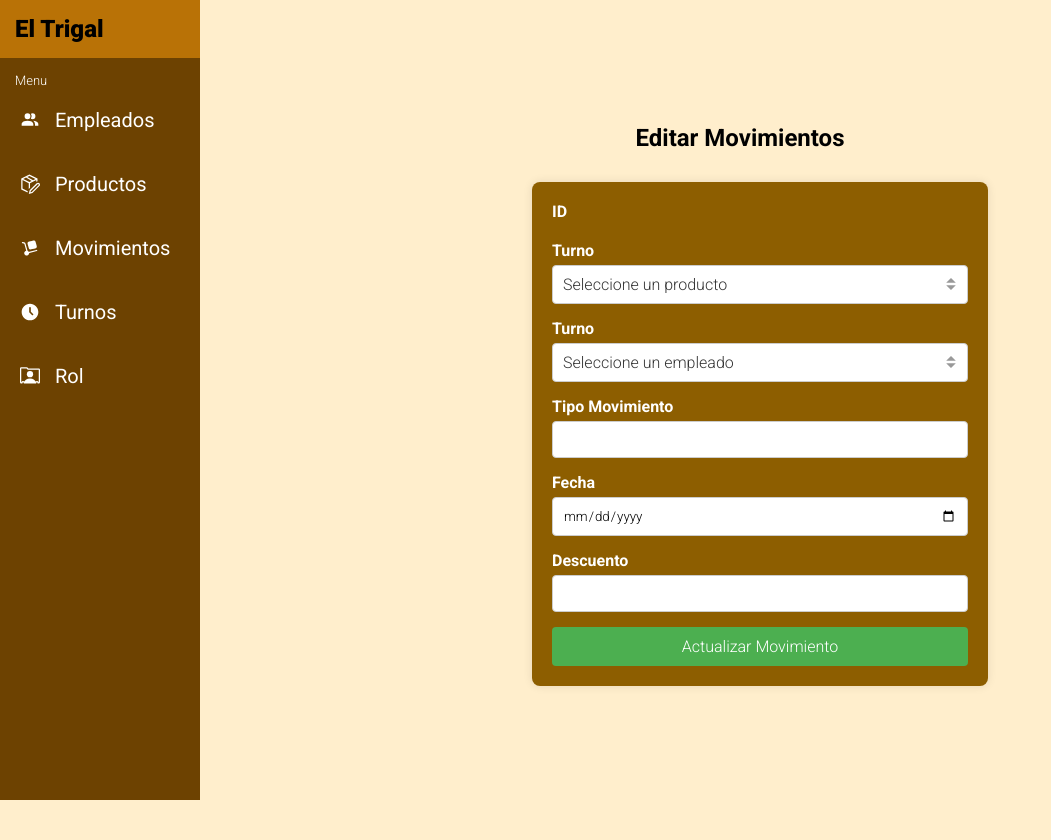
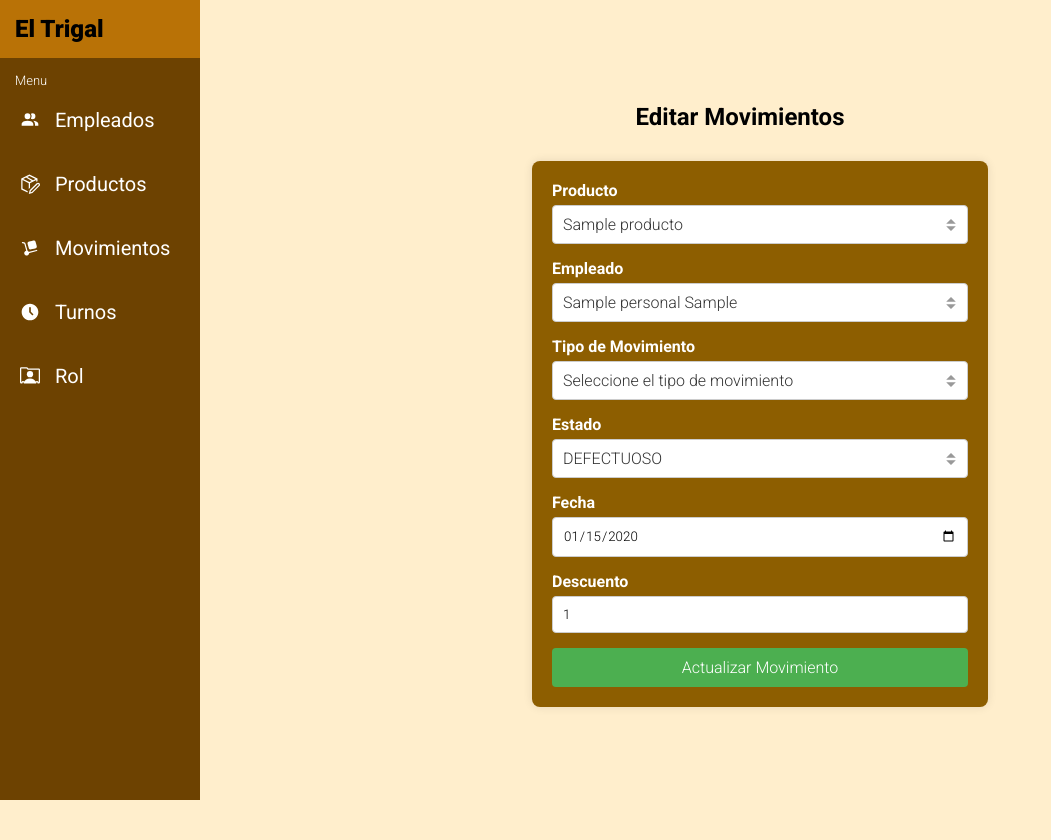
Before and after one commit to josuesn1402/el-trigal-proyecto, a PHP site: page /php/layout/editar-movimientos.php?id=1 in a window 1280 px wide. Shown: the whole page, without its empty margins (0-1051 px from the left). Run offline with PHP 8.4, Linux system fonts and the light colour scheme; tables that the repository leaves empty hold one stand-in row (values such as "Sample post").

Commit message:
Estado cbo y Datos cargan en editar moviemiento

```diff
--- a/php/layout/editar-movimientos.php
+++ b/php/layout/editar-movimientos.php
@@ -1,15 +1,56 @@
+<?php
+// Archivo: editar-movimientos.php
+
+// Incluir archivo de conexión
+include ('../config/connection.php');
+
+// Verificar si se ha enviado un ID válido por GET
+if (isset($_GET['id']) && !empty($_GET['id'])) {
+  // Obtener el ID de movimiento
+  $id_movimiento = $_GET['id'];
+
+  // Consulta para obtener los datos del movimiento específico
+  $query_movimiento = "SELECT * FROM Movimiento WHERE id_recepcion = $id_movimiento";
+  $result_movimiento = $conn->query($query_movimiento);
+
+  // Verificar si se encontró el movimiento
+  if ($result_movimiento->num_rows > 0) {
+    // Obtener los datos del movimiento
+    $row_movimiento = $result_movimiento->fetch_assoc();
+
+    // Obtener productos desde la base de datos
+    $query_productos = "SELECT id_producto, nombre_producto FROM Producto";
+    $result_productos = $conn->query($query_productos);
+
+    // Obtener empleados desde la base de datos
+    $query_empleados = "SELECT id_personal, CONCAT(nombre, ' ', apellidos) AS nombre_completo FROM Personal";
+    $result_empleados = $conn->query($query_empleados);
+  } else {
+    // Redirigir si el movimiento no se encontró
+    header("Location: list_movimientos.php");
+    exit();
+  }
+} else {
+  // Redirigir si no se ha proporcionado un ID válido
+  header("Location: list_movimientos.php");
+  exit();
+}
+?>
+
 <!DOCTYPE html>
 <html lang="es">
 
 <head>
   <meta charset="UTF-8">
   <meta name="viewport" content="width=device-width, initial-scale=1.0">
-    <title>Menu</title>
+  <title>Editar Movimientos</title>
   <link rel="stylesheet" href="../../css/menu.css">
   <link rel="stylesheet" href="../../css/menu-movimientos.css">
   <link rel="preconnect" href="https://fonts.googleapis.com">
   <link rel="preconnect" href="https://fonts.gstatic.com" crossorigin>
-    <link href="https://fonts.googleapis.com/css2?family=Roboto:ital,wght@0,100;0,300;0,400;0,500;0,700;0,900;1,100;1,300;1,400;1,500;1,700;1,900&display=swap" rel="stylesheet">
+  <link
+    href="https://fonts.googleapis.com/css2?family=Roboto:ital,wght@0,100;0,300;0,400;0,500;0,700;0,900;1,100;1,300;1,400;1,500;1,700;1,900&display=swap"
+    rel="stylesheet">
 </head>
 
 <body>
@@ -17,44 +58,66 @@
   <section>
     <h2>Editar Movimientos</h2>
     <div class="productos-container">
-            <form action="submit_product.php" method="POST">
+      <form action="../controllers/movimientosCtrl/modificaCtrl.php" method="POST">
+        <input type="hidden" id="id" name="id" value="<?php echo $row_movimiento['id_recepcion']; ?>" required>
         <div class="form-group">
-                    <label for="id">ID</label>
-                    <input type="hidden" id="id" name="id" required>
-                </div>
-                <div class="form-group">
-                    <label for="departamento">Turno</label>
-                    <select id="departamento" name="departamento" required>
+          <label for="producto">Producto</label>
+          <select id="producto" name="producto" required>
             <option value="">Seleccione un producto</option>
-                        <option value="ventas">Ventas</option>
-                        <option value="marketing">Marketing</option>
-                        <option value="rrhh">Recursos Humanos</option>
-                        <option value="it">IT</option>
-                        <option value="finanzas">Finanzas</option>
+            <?php
+            if ($result_productos->num_rows > 0) {
+              while ($row_producto = $result_productos->fetch_assoc()) {
+                $selected = ($row_producto['id_producto'] == $row_movimiento['id_producto']) ? 'selected' : '';
+                echo "<option value='" . $row_producto['id_producto'] . "' $selected>" . $row_producto['nombre_producto'] . "</option>";
+              }
+            }
+            ?>
           </select>
         </div>
         <div class="form-group">
-                    <label for="departamento">Turno</label>
-                    <select id="departamento" name="departamento" required>
+          <label for="empleado">Empleado</label>
+          <select id="empleado" name="empleado" required>
             <option value="">Seleccione un empleado</option>
-                        <option value="ventas">Ventas</option>
-                        <option value="marketing">Marketing</option>
-                        <option value="rrhh">Recursos Humanos</option>
-                        <option value="it">IT</option>
-                        <option value="finanzas">Finanzas</option>
+            <?php
+            if ($result_empleados->num_rows > 0) {
+              while ($row_empleado = $result_empleados->fetch_assoc()) {
+                $selected = ($row_empleado['id_personal'] == $row_movimiento['id_personal']) ? 'selected' : '';
+                echo "<option value='" . $row_empleado['id_personal'] . "' $selected>" . $row_empleado['nombre_completo'] . "</option>";
+              }
+            }
+            ?>
           </select>
         </div>
         <div class="form-group">
-                    <label for="name">Tipo Movimiento</label>
-                    <input type="text" id="name" name="name" required>
+          <label for="tipo_movimiento">Tipo de Movimiento</label>
+          <select id="tipo_movimiento" name="tipo_movimiento" required>
+            <option value="">Seleccione el tipo de movimiento</option>
+            <option value="ENTRADA" <?php if ($row_movimiento['tipo_movimiento'] == 'ENTRADA')
+              echo 'selected'; ?>>ENTRADA
+            </option>
+            <option value="SALIDA" <?php if ($row_movimiento['tipo_movimiento'] == 'SALIDA')
+              echo 'selected'; ?>>SALIDA
+            </option>
+          </select>
+        </div>
+        <div class="form-group">
+          <label for="estado">Estado</label>
+          <select id="estado" name="estado" required>
+            <option value="BUENO" <?php if ($row_movimiento['estado'] == 'BUENO')
+              echo 'selected'; ?>>BUENO</option>
+            <option value="DEFECTUOSO" <?php if ($row_movimiento['estado'] == 'DEFECTUOSO')
+              echo 'selected'; ?>>DEFECTUOSO
+            </option>
+          </select>
         </div>
         <div class="form-group">
           <label for="fecha">Fecha</label>
-                    <input type="date" id="fecha" name="fecha" required>
+          <input type="date" id="fecha" name="fecha" value="<?php echo $row_movimiento['fecha']; ?>" required>
         </div>
         <div class="form-group">
           <label for="price">Descuento</label>
-                    <input type="number" id="price" name="price" min="0.01" step="0.01" required>
+          <input type="number" id="price" name="price" value="<?php echo $row_movimiento['descuento']; ?>" min="0.01"
+            step="0.01" required>
         </div>
         <button type="submit">Actualizar Movimiento</button>
       </form>
--- a/php/layout/menu-movimientos.php
+++ b/php/layout/menu-movimientos.php
@@ -88,7 +88,10 @@ $result_empleados = $conn->query($query_empleados);
         </div>
         <div class="form-group">
           <label for="estado">Estado</label>
-          <input type="text" id="estado" name="estado" required>
+          <select id="estado" name="estado" required>
+            <option value="BUENO">BUENO</option>
+            <option value="DEFECTUOSO">DEFECTUOSO</option>
+          </select>
         </div>
         <div class="form-group">
           <label for="fecha">Fecha</label>
```
Also changed, not shown: php/controllers/movimientosCtrl/registrarCtrl.php (added, +48 -0 lines), php/controllers/movimientoCtrl/registrarCtrl.php (deleted), php/controllers/movimientosCtrl/modificaCtrl.php (added). Lines whose indentation alone changed are shown as unchanged.
